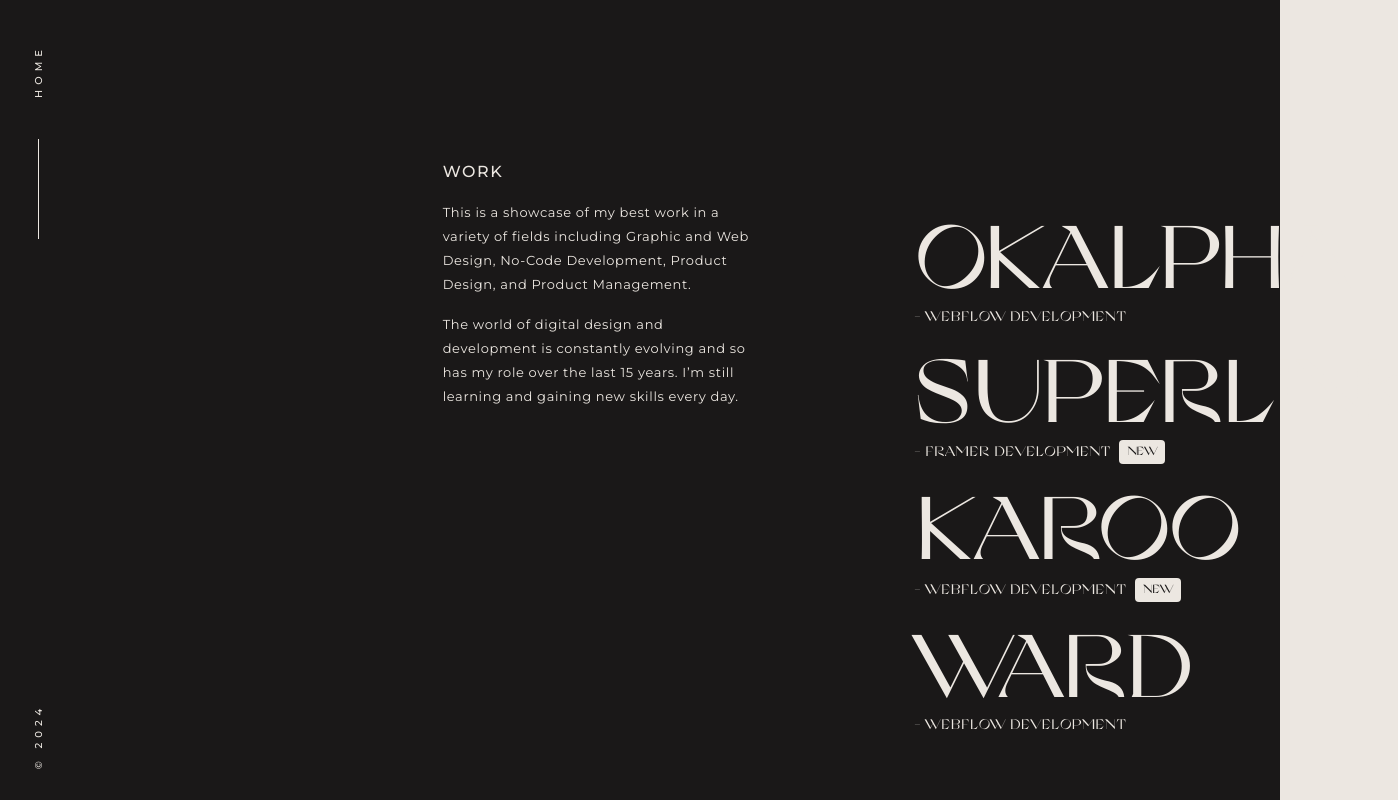
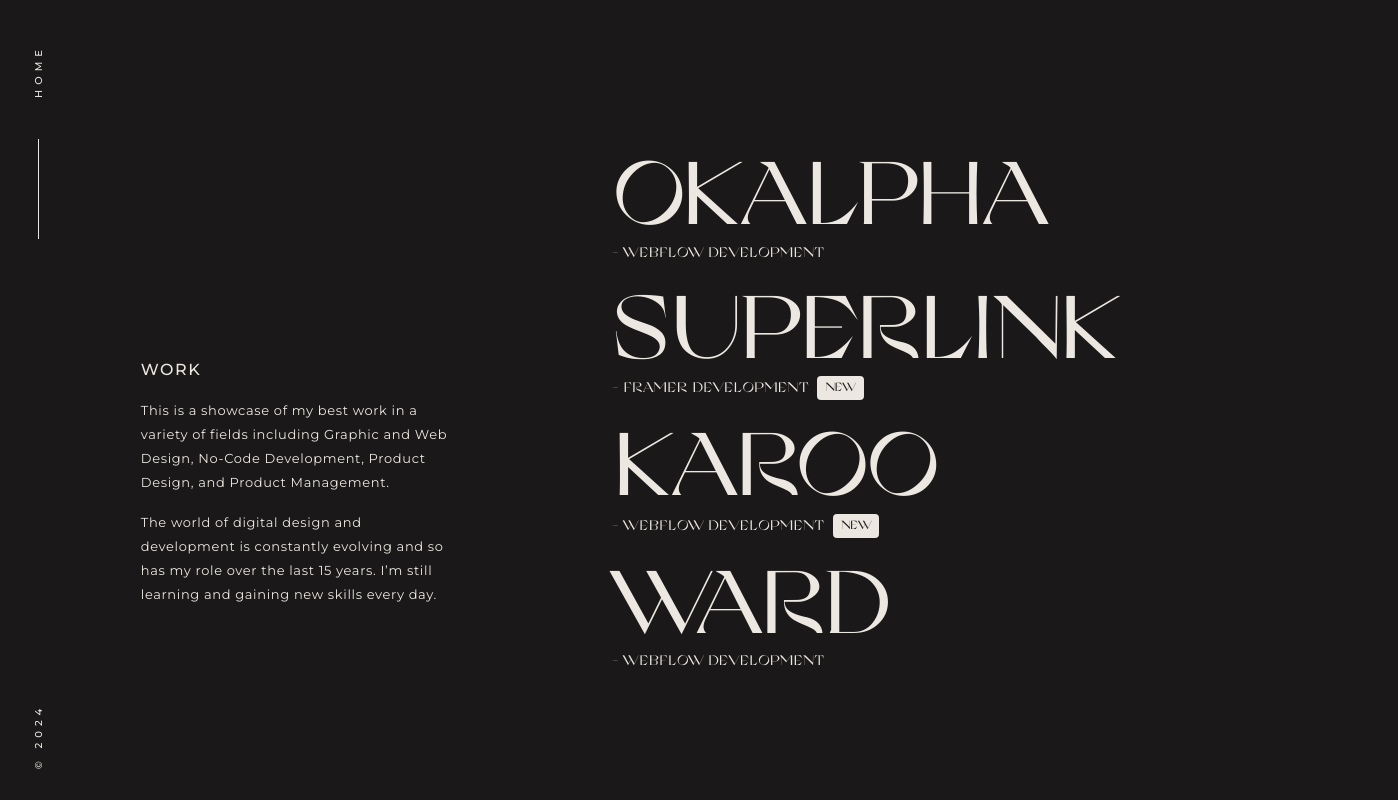
Before and after one commit to Kwasi-1/porfolio, a React (Create React App) app: page /work in a window 1280 px wide. Shown: the top 800 px of the page, 1398 px wide, since content can reach past the window. Built offline with nearby package versions, Linux system fonts and the light colour scheme.

Commit message:
add layout to the pages

```diff
--- a/src/pages/About.jsx
+++ b/src/pages/About.jsx
@@ -1,5 +1,6 @@
 import { Link } from "react-router-dom";
 import Sidebar from "../components/Sidebar";
+import Layout from "../Layout";
 
 const About = () => {
   const experience = [
@@ -38,6 +39,7 @@
   ];
 
   return (
+    <Layout backgroundColor="#ece7e1">
       <div className="flex bg-light text-primary">
         <Sidebar />
         <div className="relative mx-auto max-w-[90%] pl-[10%] pr-[5%] text-sm font-body font-[400] tracking-wide leading-[1.9] pb-11 ">
@@ -91,6 +93,7 @@
           </div>
         </div>
       </div>
+    </Layout>
   );
 };
 
--- a/src/pages/Home.js
+++ b/src/pages/Home.js
@@ -14,10 +14,10 @@
       <Sidebar />
 
       {/* Main container split into two halves */}
-      <div className="flex mx-auto max-w-[90%] pl-[8%] pr-[5%]">
+      <div className="flex max-w-[90%] pl-[8%] pr-[5%]">
 
         {/* Left Section (Header) */}
-        <MainContent title='AFFUL NANA KWASI' paragraphs={homeParagraphs} />
+        <MainContent title='AFFUL NANA KWASI' paragraphs={homeParagraphs} paddingTop="pt-[30%]" />
 
         {/* Right Section (Links) */}
         <div className="flex justify-center items-center w-[65%] h-[90vh]">
--- a/src/pages/Work.js
+++ b/src/pages/Work.js
@@ -2,6 +2,7 @@
 import Sidebar from '../components/Sidebar';
 import ProjectsList from '../components/ProjectsList';
 import MainContent from '../components/MainContent';
+import Layout from '../Layout';
 
 const Work = () => {
   const workParagraphs = [
@@ -10,23 +11,23 @@
   ];
 
   return (
+    <Layout backgroundColor="#1a1818">
+
       <div className="flex bg-dark text-accent min-h-screen">
         <Sidebar />
 
         {/* Main container split into two halves */}
-      <div className="relative mx-auto max-w-[90%] pt-16 pl-[8%] pr-[5%]">
+        <div className="flex min-h-screen max-w-[90%] pt32 pl-[8%] pr-[5%]">
 
           {/* Left Section (Header) */}
-        <div className="fixed ">
-        <MainContent title="work" paragraphs={workParagraphs} />
-        </div>
+          <MainContent title="work" paragraphs={workParagraphs} paddingTop="pt-[28%]" />
+
           {/* Right Section (Scrollable Project List) */}
-        {/* <div className="flex justify-center items-center pr-10"> */}
             <ProjectsList />
-        {/* </div> */}
 
         </div>
       </div>
+    </Layout>
   );
 };
 
```
Lines whose indentation alone changed are shown as unchanged.
